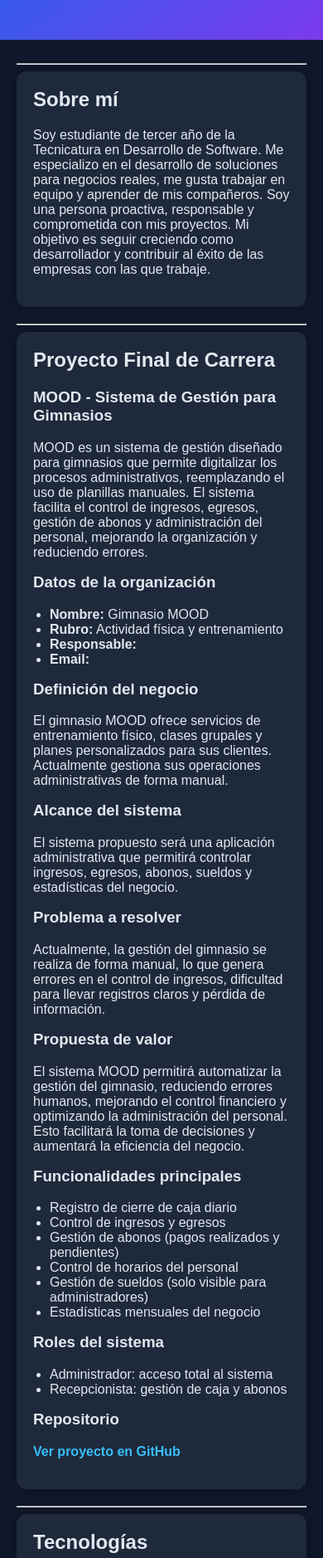
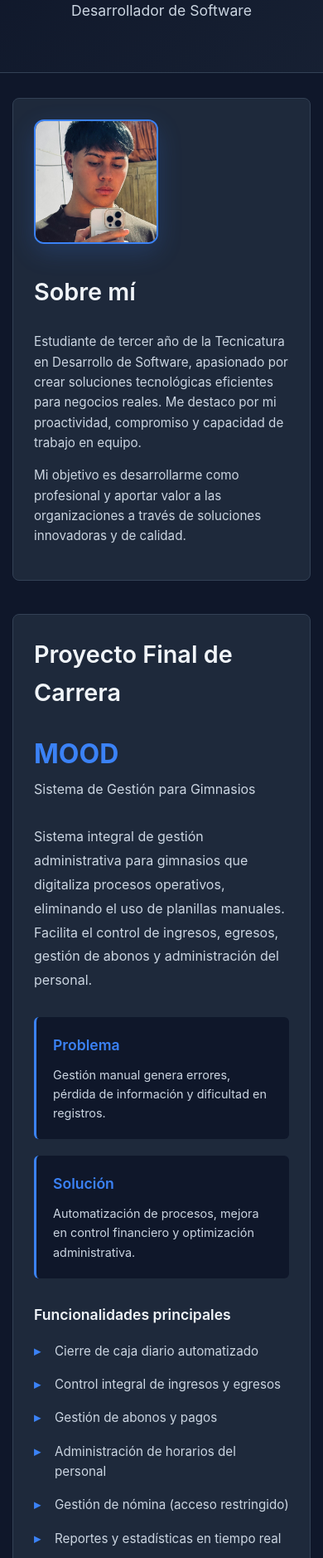
Before and after one commit to lautaro05martin/Proyecto-3ro---Lautaro-Martin, a plain HTML site: page index.htm in a window 390 px wide. Shown: the part 122-2000 px from the top of the page at 83% size. Drawn offline with Linux system fonts and the light colour scheme.

Commit message:
pagina mejor

```diff
--- a/index.htm
+++ b/index.htm
@@ -3,123 +3,106 @@
 <head>
     <meta charset="UTF-8">
     <meta name="viewport" content="width=device-width, initial-scale=1.0">
-    <title>Portfolio - Lautaro Martin</title>
+    <title>Lautaro Martin - Desarrollador de Software</title>
     <link rel="stylesheet" href="styles.css">
 </head>
 <body>
-
     <header>
-        <h1>Lautaro Martin</h1>
-        <p>Estudiante de la Tecnicatura Superior en Desarrollo de Software</p>
+        <div class="header-container fade-in">
+            <h1>Lautaro Martin</h1>
+            <p class="subtitle">Desarrollador de Software</p>
+        </div>
     </header>
 
     <main>
-
-        <hr>
-
-        <section>
-            <h2>Sobre mí</h2>
-            <p>
-                Soy estudiante de tercer año de la Tecnicatura en Desarrollo de Software.
-                Me especializo en el desarrollo de soluciones para negocios reales, me gusta trabajar en equipo y aprender de mis compañeros.
-                Soy una persona proactiva, responsable y comprometida con mis proyectos. Mi objetivo es seguir creciendo como desarrollador y contribuir al éxito de las empresas con las que trabaje.
-            </p>
+        <section class="about fade-in">
+            <div class="about-container">
+                <div class="about-photo">
+                    <img src="yo.jpeg" alt="Foto de perfil" id="profilePhoto">
+                </div>
+                <div class="about-text">
+                    <h2>Sobre mí</h2>
+                    <p>
+                        Estudiante de tercer año de la Tecnicatura en Desarrollo de Software, apasionado por crear soluciones tecnológicas eficientes para negocios reales. Me destaco por mi proactividad, compromiso y capacidad de trabajo en equipo.
+                    </p>
+                    <p>
+                        Mi objetivo es desarrollarme como profesional y aportar valor a las organizaciones a través de soluciones innovadoras y de calidad.
+                    </p>
+                </div>
+            </div>
         </section>
 
-        <hr>
-
-        <section>
+        <section class="project fade-in">
             <h2>Proyecto Final de Carrera</h2>
 
-            <h3>MOOD - Sistema de Gestión para Gimnasios</h3>
+            <div class="project-header">
+                <h3>MOOD</h3>
+                <p class="subtitle">Sistema de Gestión para Gimnasios</p>
+            </div>
 
-            <p>
-                MOOD es un sistema de gestión diseñado para gimnasios que permite digitalizar
-                los procesos administrativos, reemplazando el uso de planillas manuales.
-                El sistema facilita el control de ingresos, egresos, gestión de abonos y
-                administración del personal, mejorando la organización y reduciendo errores.
+            <p class="project-description">
+                Sistema integral de gestión administrativa para gimnasios que digitaliza procesos operativos, eliminando el uso de planillas manuales. Facilita el control de ingresos, egresos, gestión de abonos y administración del personal.
             </p>
 
-            <h3>Datos de la organización</h3>
-            <ul>
-                <li><strong>Nombre:</strong> Gimnasio MOOD</li>
-                <li><strong>Rubro:</strong> Actividad física y entrenamiento</li>
-                <li><strong>Responsable:</strong> </li>
-                <li><strong>Email:</strong> </li>
-            </ul>
+            <div class="project-grid">
+                <div class="project-card">
+                    <h4>Problema</h4>
+                    <p>Gestión manual genera errores, pérdida de información y dificultad en registros.</p>
+                </div>
+                <div class="project-card">
+                    <h4>Solución</h4>
+                    <p>Automatización de procesos, mejora en control financiero y optimización administrativa.</p>
+                </div>
+            </div>
 
-            <h3>Definición del negocio</h3>
-            <p>
-                El gimnasio MOOD ofrece servicios de entrenamiento físico, clases grupales
-                y planes personalizados para sus clientes. Actualmente gestiona sus operaciones
-                administrativas de forma manual.
-            </p>
+            <div class="features">
+                <h4>Funcionalidades principales</h4>
+                <ul>
+                    <li>Cierre de caja diario automatizado</li>
+                    <li>Control integral de ingresos y egresos</li>
+                    <li>Gestión de abonos y pagos</li>
+                    <li>Administración de horarios del personal</li>
+                    <li>Gestión de nómina (acceso restringido)</li>
+                    <li>Reportes y estadísticas en tiempo real</li>
+                </ul>
+            </div>
 
-            <h3>Alcance del sistema</h3>
-            <p>
-                El sistema propuesto será una aplicación administrativa que permitirá controlar
-                ingresos, egresos, abonos, sueldos y estadísticas del negocio.
-            </p>
+            <div class="org-info">
+                <h4>Organización</h4>
+                <p><strong>Nombre:</strong> Gimnasio MOOD</p>
+                <p><strong>Rubro:</strong> Fitness y Entrenamiento Personal</p>
+            </div>
 
-            <h3>Problema a resolver</h3>
-            <p>
-                Actualmente, la gestión del gimnasio se realiza de forma manual,
-                lo que genera errores en el control de ingresos, dificultad para
-                llevar registros claros y pérdida de información.
-            </p>
-
-            <h3>Propuesta de valor</h3>
-            <p>
-                El sistema MOOD permitirá automatizar la gestión del gimnasio,
-                reduciendo errores humanos, mejorando el control financiero y
-                optimizando la administración del personal. Esto facilitará la
-                toma de decisiones y aumentará la eficiencia del negocio.
-            </p>
-
-            <h3>Funcionalidades principales</h3>
-            <ul>
-                <li>Registro de cierre de caja diario</li>
-                <li>Control de ingresos y egresos</li>
-                <li>Gestión de abonos (pagos realizados y pendientes)</li>
-                <li>Control de horarios del personal</li>
-                <li>Gestión de sueldos (solo visible para administradores)</li>
-                <li>Estadísticas mensuales del negocio</li>
-            </ul>
-
-            <h3>Roles del sistema</h3>
-            <ul>
-                <li>Administrador: acceso total al sistema</li>
-                <li>Recepcionista: gestión de caja y abonos</li>
-            </ul>
-
-            <h3>Repositorio</h3>
-            <p>
-                <a href="https://github.com/lautaro05martin/Proyecto-3ro---Lautaro-Martin" target="_blank">
-                    Ver proyecto en GitHub
-                </a>
-            </p>
-
+            <div class="cta">
+                <a href="https://github.com/lautaro05martin/Proyecto-3ro---Lautaro-Martin" target="_blank" class="btn">Ver en GitHub →</a>
+            </div>
         </section>
-
-        <hr>
-
-        <section>
-            <h2>Tecnologías</h2>
-            <ul>
-                <li>Python</li>
-                <li>FastAPI</li>
-                <li>SQL</li>
-                <li>Git y GitHub</li>
-            </ul>
-        </section>
-
-        <hr>
-
     </main>
 
     <footer>
-        <p>Contacto: Lautaro05Martin@gmail.com</p>
+        <p>© 2025 Lautaro Martin • Desarrollador de Software</p>
     </footer>
 
+    <script>
+
+        const observerOptions = {
+            threshold: 0.1,
+            rootMargin: '0px 0px -100px 0px'
+        };
+
+        const observer = new IntersectionObserver(function(entries) {
+            entries.forEach(entry => {
+                if (entry.isIntersecting) {
+                    entry.target.classList.add('visible');
+                    observer.unobserve(entry.target);
+                }
+            });
+        }, observerOptions);
+
+
+        document.querySelectorAll('.fade-in').forEach(el => {
+            observer.observe(el);
+        });
+    </script>
 </body>
 </html>
--- a/styles.css
+++ b/styles.css
@@ -1,59 +1,313 @@
-body {
-    font-family: Arial, sans-serif;
-    margin: 0;
-    background: #0f172a;
-    color: #e2e8f0;
+:root {
+    --primary: #0f172a;
+    --secondary: #1e293b;
+    --accent: #3b82f6;
+    --text-primary: #f1f5f9;
+    --text-secondary: #cbd5e1;
+    --border: #334155;
 }
 
-/* HEADER */
-header {
-    text-align: center;
-    padding: 30px;
-    background: linear-gradient(135deg, #2563eb, #7c3aed);
-    color: white;
+* {
+    margin: 0;
+    padding: 0;
+    box-sizing: border-box;
 }
 
-/* CONTENEDOR */
-main {
-    padding: 20px;
-    max-width: 900px;
-    margin: auto;
+body {
+    font-family: -apple-system, BlinkMacSystemFont, 'Segoe UI', 'Roboto', 'Oxygen', 'Ubuntu', 'Cantarell', sans-serif;
+    background: var(--primary);
+    color: var(--text-primary);
+    line-height: 1.6;
 }
 
-/* SECCIONES */
-section {
-    background: #1e293b;
-    padding: 20px;
-    margin-bottom: 20px;
-    border-radius: 12px;
-    box-shadow: 0 0 10px rgba(0,0,0,0.3);
+/* ========== HEADER ========== */
+header {
+    padding: 60px 20px;
+    background: linear-gradient(135deg, rgba(15, 23, 42, 1) 0%, rgba(30, 41, 59, 0.5) 100%);
+    border-bottom: 1px solid var(--border);
 }
 
-/* TITULOS */
-h1, h2, h3 {
-    margin-top: 0;
+.header-container {
+    max-width: 1000px;
+    margin: 0 auto;
+    text-align: center;
 }
 
-/* LISTAS */
-ul {
-    padding-left: 20px;
+header h1 {
+    font-size: 2.5rem;
+    font-weight: 700;
+    letter-spacing: -1px;
+    margin-bottom: 10px;
 }
 
-/* LINKS */
-a {
-    color: #38bdf8;
-    text-decoration: none;
+header .subtitle {
+    font-size: 1.1rem;
+    color: var(--text-secondary);
+    font-weight: 400;
+}
+
+/* ========== MAIN CONTENT ========== */
+main {
+    max-width: 1000px;
+    margin: 0 auto;
+    padding: 40px 20px;
+}
+
+/* ========== SECTIONS ========== */
+section {
+    margin-bottom: 40px;
+}
+
+section h2 {
+    font-size: 1.8rem;
+    margin-bottom: 25px;
+    font-weight: 600;
+    color: var(--text-primary);
+}
+
+section h3 {
+    font-size: 1.3rem;
+    margin: 20px 0 10px 0;
+    color: var(--accent);
+}
+
+section h4 {
+    font-size: 1.1rem;
+    margin: 15px 0 10px 0;
+    color: var(--text-primary);
+    font-weight: 600;
+}
+
+/* ========== ABOUT SECTION ========== */
+.about {
+    background: var(--secondary);
+    border: 1px solid var(--border);
+    border-radius: 8px;
+    padding: 40px;
+    margin-bottom: 40px;
+}
+
+.about-container {
+    display: grid;
+    grid-template-columns: 200px 1fr;
+    gap: 40px;
+    align-items: start;
+}
+
+.about-photo {
+    position: relative;
+}
+
+.about-photo img {
+    width: 200px;
+    height: 260px;
+    border-radius: 12px;
+    object-fit: cover;
+    object-position: center top;
+    border: 2px solid var(--accent);
+    display: block;
+    box-shadow: 0 10px 30px rgba(59, 130, 246, 0.2);
+    transition: transform 0.3s ease, box-shadow 0.3s ease;
+}
+
+.about-photo img:hover {
+    transform: translateY(-4px);
+    box-shadow: 0 15px 40px rgba(59, 130, 246, 0.3);
+}
+
+.about-text {
+    padding-top: 10px;
+}
+
+.about-text p {
+    color: var(--text-secondary);
+    margin-bottom: 15px;
+    font-size: 0.95rem;
+}
+
+/* ========== PROJECT SECTION ========== */
+.project {
+    background: var(--secondary);
+    border: 1px solid var(--border);
+    border-radius: 8px;
+    padding: 40px;
+}
+
+.project-header {
+    margin-bottom: 30px;
+}
+
+.project-header h3 {
+    font-size: 2rem;
+    margin: 0 0 5px 0;
+}
+
+.project-header .subtitle {
+    color: var(--text-secondary);
+    font-size: 1rem;
+    font-weight: 400;
+}
+
+.project-description {
+    color: var(--text-secondary);
+    font-size: 1rem;
+    margin-bottom: 30px;
+    line-height: 1.8;
+}
+
+/* ========== PROJECT GRID ========== */
+.project-grid {
+    display: grid;
+    grid-template-columns: 1fr 1fr;
+    gap: 20px;
+    margin-bottom: 30px;
+}
+
+.project-card {
+    background: var(--primary);
+    padding: 20px;
+    border-radius: 6px;
+    border-left: 3px solid var(--accent);
+}
+
+.project-card h4 {
+    margin-top: 0;
+    color: var(--accent);
+}
+
+.project-card p {
+    color: var(--text-secondary);
+    font-size: 0.9rem;
+    margin: 0;
+}
+
+/* ========== FEATURES ========== */
+.features {
+    margin-bottom: 30px;
+}
+
+.features ul {
+    list-style: none;
+    padding: 0;
+}
+
+.features li {
+    padding: 8px 0 8px 25px;
+    position: relative;
+    color: var(--text-secondary);
+    font-size: 0.95rem;
+}
+
+.features li::before {
+    content: "▸";
+    position: absolute;
+    left: 0;
+    color: var(--accent);
     font-weight: bold;
 }
 
-a:hover {
-    text-decoration: underline;
+/* ========== ORG INFO ========== */
+.org-info {
+    background: var(--primary);
+    padding: 20px;
+    border-radius: 6px;
+    margin-bottom: 30px;
 }
 
-/* FOOTER */
+.org-info p {
+    color: var(--text-secondary);
+    margin: 8px 0;
+    font-size: 0.95rem;
+}
+
+.org-info strong {
+    color: var(--text-primary);
+}
+
+/* ========== CTA BUTTON ========== */
+.cta {
+    display: flex;
+    justify-content: center;
+}
+
+.btn {
+    display: inline-block;
+    background: var(--accent);
+    color: white;
+    padding: 12px 30px;
+    border-radius: 6px;
+    text-decoration: none;
+    font-weight: 600;
+    transition: all 0.3s ease;
+    border: 2px solid var(--accent);
+}
+
+.btn:hover {
+    background: transparent;
+    color: var(--accent);
+}
+
+/* ========== ANIMACIONES ========== */
+@keyframes fadeInUp {
+    from {
+        opacity: 0;
+        transform: translateY(30px);
+    }
+    to {
+        opacity: 1;
+        transform: translateY(0);
+    }
+}
+
+.fade-in {
+    opacity: 0;
+    transform: translateY(30px);
+}
+
+.fade-in.visible {
+    animation: fadeInUp 0.8s ease-out forwards;
+}
+
+/* ========== FOOTER ========== */
 footer {
+    padding: 30px 20px;
     text-align: center;
-    padding: 15px;
-    background: #020617;
-    margin-top: 20px;
+    background: var(--secondary);
+    border-top: 1px solid var(--border);
+    color: var(--text-secondary);
+    margin-top: 60px;
+    font-size: 0.9rem;
 }
+
+footer p {
+    margin: 0;
+}
+
+/* ========== RESPONSIVE ========== */
+@media (max-width: 640px) {
+    header h1 {
+        font-size: 2rem;
+    }
+
+    .about-container {
+        grid-template-columns: 1fr;
+        gap: 25px;
+    }
+
+    .about-photo img {
+        width: 150px;
+        height: 150px;
+    }
+
+    .project-grid {
+        grid-template-columns: 1fr;
+    }
+
+    section {
+        padding: 25px !important;
+    }
+
+    main {
+        padding: 30px 15px;
+    }
+}
```
Also changed, not shown: yo.jpeg (added).
